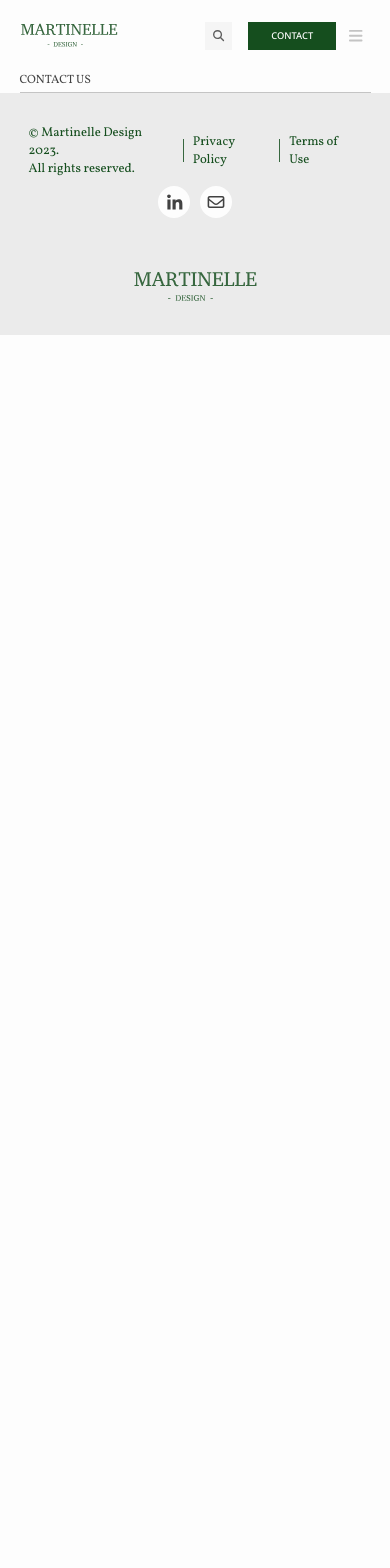
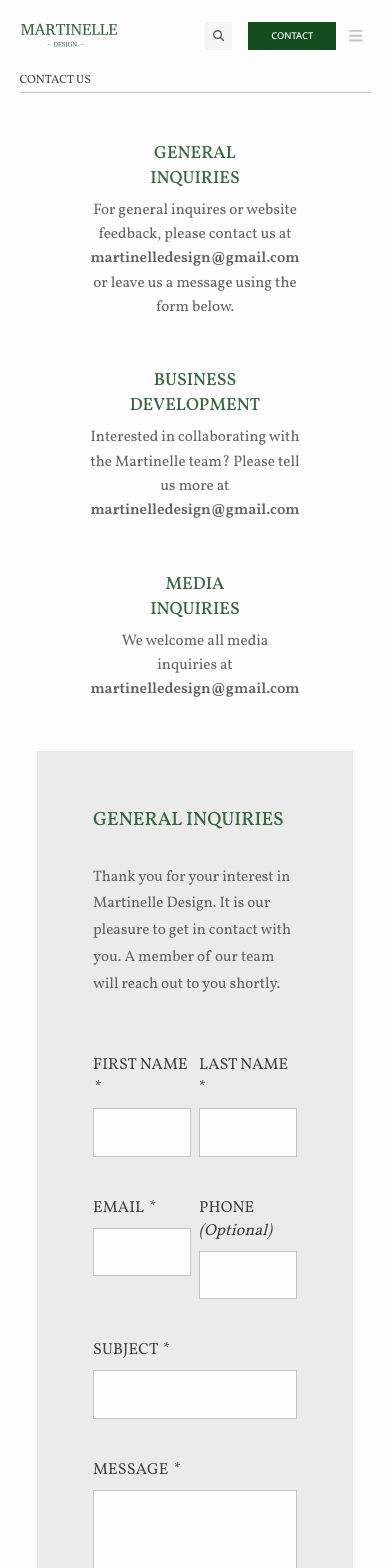
Before and after one commit to Martinelle-Design/Martinelle-Client-App, a React (Create React App) app: page /contact in a window 390 px wide. Shown: the top 1568 px of the page. Before the commit the page ends 844 px from the top, so only its background shows below. Built offline with nearby package versions, Linux system fonts and the light colour scheme.

Commit message:
initial layout of contact page complete. missing validation, and submission logic. also missing responsive breakpoints

```diff
--- a/src/contactPage/ContactPage.tsx
+++ b/src/contactPage/ContactPage.tsx
@@ -1,10 +1,117 @@
 import PageTitle from "../utilities/pageTitle/PageTitle";
-
+import TextField from "@mui/material/TextField";
+import { FormControl, FormLabel } from "@mui/material";
 const namespace = "contact-pg";
+const ContactPageFormInput = ({
+  title,
+  name,
+  required,
+  multiline,
+}: {
+  title: string;
+  name: string;
+  required?: boolean;
+  multiline?: boolean;
+}) => {
+  return (
+    <FormControl defaultValue="" required={required}>
+      <FormLabel className={`${namespace}-form-label`}>
+        {title} {!required && <i>(Optional)</i>}
+      </FormLabel>
+      <TextField
+        className={`${namespace}-form-input`}
+        name={name}
+        required={required}
+        multiline={multiline}
+      ></TextField>
+    </FormControl>
+  );
+};
+const ContactPageTextSection = ({
+  children,
+  headerText,
+}: {
+  headerText: string;
+  children: JSX.Element | string | JSX.Element[] | string[];
+}) => {
+  return (
+    <div className={`${namespace}-text-section`}>
+      <h2>{headerText}</h2>
+      <p>{children}</p>
+    </div>
+  );
+};
 const ContactPage = () => {
+  const onSubmit = (e: React.FormEvent) => {
+    e.preventDefault();
+  };
   return (
     <div className={namespace}>
       <PageTitle text={"Contact Us".toUpperCase()} />
+      <ContactPageTextSection headerText="GENERAL INQUIRIES">
+        <>
+          For general inquires or website feedback, please contact us at{" "}
+          <b>martinelledesign@gmail.com</b> or leave us a message using the form
+          below.
+        </>
+      </ContactPageTextSection>
+      <ContactPageTextSection headerText="BUSINESS DEVELOPMENT">
+        <>
+          Interested in collaborating with the Martinelle team? Please tell us
+          more at <b>martinelledesign@gmail.com</b>
+        </>
+      </ContactPageTextSection>
+      <ContactPageTextSection headerText="MEDIA INQUIRIES">
+        <>
+          We welcome all media inquiries at <b>martinelledesign@gmail.com</b>
+        </>
+      </ContactPageTextSection>
+      <form id={`${namespace}-form`} onSubmit={onSubmit}>
+        <h3>GENERAL INQUIRIES </h3>
+        <p>
+          Thank you for your interest in Martinelle Design. It is our pleasure
+          to get in contact with you. A member of our team will reach out to you
+          shortly.
+        </p>
+        <div className={`${namespace}-form-inner`}>
+          <div className={`${namespace}-form-row`}>
+            <ContactPageFormInput
+              title="FIRST NAME"
+              name="first-name"
+              required
+            />
+            <ContactPageFormInput title="LAST NAME" name="last-name" required />
+          </div>
+          <div className={`${namespace}-form-row`}>
+            <ContactPageFormInput title="EMAIL" name="email" required />
+            <ContactPageFormInput title="PHONE" name="phone-number" />
+          </div>
+          <div
+            style={{
+              display: "flex",
+              flexDirection: "column",
+            }}
+          >
+            <ContactPageFormInput title="SUBJECT" name="subject" required />
+          </div>
+          <div
+            style={{
+              display: "flex",
+              flexDirection: "column",
+            }}
+          >
+            <ContactPageFormInput
+              title="MESSAGE"
+              name="message"
+              required
+              multiline
+            />
+          </div>
+        </div>
+        <button type="submit" className={`${namespace}-form-submit-btn`}>
+          SUBMIT
+        </button>
+      </form>
     </div>
   );
 };
--- a/src/contactPage/_contactPage.scss
+++ b/src/contactPage/_contactPage.scss
@@ -1,4 +1,110 @@
 $namespace: "contact-pg";
-.#{$namespace}{
-    padding: 0 5%;
+.#{$namespace} {
+  padding: 0 5%;
 }
+.#{$namespace}-text-section {
+  display: flex;
+  flex-direction: column;
+  align-items: center;
+  padding: 0 20%;
+  margin: 3rem;
+  h2 {
+    text-align: center;
+    color: $green;
+    font-weight: 500;
+    margin: 0;
+    padding: 0;
+    font-size: 1.1rem;
+    margin-bottom: 0.5rem;
+    font-family: "Vollkorn", "Segoe UI", Tahoma, Geneva, Verdana, sans-serif;
+  }
+  p {
+    font-family: "Vollkorn", "Segoe UI", Tahoma, Geneva, Verdana, sans-serif;
+    margin: 0;
+    padding: 0;
+    line-height: 160%;
+    text-align: center;
+    font-size: 0.95rem;
+    color: $fontColor;
+    font-weight: 400;
+    b {
+      font-weight: 600;
+    }
+  }
+}
+##{$namespace}-form {
+  background-color: $lightest-gray;
+  display: flex;
+  flex-direction: column;
+  align-items: center;
+  padding: 3.5rem;
+  margin: 0 5%;
+  margin-bottom: 4rem;
+  box-sizing: border-box;
+  h3 {
+    width: 100%;
+    margin: 0;
+    padding: 0;
+    color: $green;
+    font-family: "Vollkorn", "Segoe UI", Tahoma, Geneva, Verdana, sans-serif;
+    margin-bottom: 2rem;
+    font-weight: 500;
+    font-size: 1.2rem;
+  }
+  p {
+    font-size: 0.95rem;
+    line-height: 176%;
+    margin: 0;
+    padding: 0;
+    margin-bottom: 3.5rem;
+    color: $fontColor;
+    font-family: "Vollkorn", "Segoe UI", Tahoma, Geneva, Verdana, sans-serif;
+  }
+}
+.#{$namespace}-form-inner {
+  box-sizing: border-box;
+  display: flex;
+  flex-direction: column;
+  width: 100%;
+  & > * {
+    width: 100%;
+    margin-bottom: 2.5rem;
+    &:last-child {
+      margin-bottom: 0;
+    }
+  }
+}
+.#{$namespace}-form-row {
+  & > * {
+    width: 48%;
+    &:first-child {
+      margin-right: 2%;
+    }
+    &:last-child {
+      margin-left: 2%;
+    }
+  }
+}
+.#{$namespace}-form-label {
+  color: $headlineFontColor !important;
+  font-family: "Vollkorn", "Segoe UI", Tahoma, Geneva, Verdana, sans-serif !important;
+  margin-bottom: 0.5em;
+}
+.#{$namespace}-form-input {
+  background-color: $white;
+  & > * {
+    border-radius: 0 !important;
+  }
+  input {
+    padding: 0.8em;
+    font-family: "Noto Sans", "Segoe UI", Tahoma, Geneva, Verdana, sans-serif;
+  }
+  textarea {
+    font-family: "Noto Sans", "Segoe UI", Tahoma, Geneva, Verdana, sans-serif;
+    min-height: 10em;
+  }
+}
+.#{$namespace}-form-submit-btn {
+  @include action-btn-styles($width: 20em, $navbar-height: $navbar-height);
+  margin-top: 3rem;
+}
--- a/src/index.tsx
+++ b/src/index.tsx
@@ -37,7 +37,9 @@ const root = ReactDOM.createRoot(
 );
 root.render(
   <React.StrictMode>
-    <Suspense fallback={<LoadingIcon entireViewPort />}>
+    <Suspense
+      fallback={<LoadingIcon entireViewPort strokeColor="#37673F" />}
+    >
       <RouterProvider router={router} />
     </Suspense>
   </React.StrictMode>
--- a/src/utilities/drawer/Drawer.tsx
+++ b/src/utilities/drawer/Drawer.tsx
@@ -38,17 +38,17 @@ const Drawer = ({
     exiting: { visibility: "visible", opacity: 1 },
     exited: { visibility: "hidden", opacity: 0 },
   };
-  const buttonContainerStyles: React.CSSProperties = {
+  const buttonContainerStyles: { [key: string]: string } = {
     position: "absolute",
-    cursor: "pointer",
     width: "100%",
     height: "100%",
     border: "none",
     top: "0",
     right: "0",
     zIndex: "1",
-    backgroundColor: "rgba(0,0,0,0.5)",
+    background: "rgba(0,0,0,0.5)",
     transition: `opacity ${animationTime}ms cubic- bezier(0.4, 0, 0.2, 1) 0ms`,
+    WebkitTapHighlightColor: "unset",
   };
   const buttonContainerTransitionStyles: {
     [key: string]: React.CSSProperties;
@@ -150,14 +150,14 @@ const Drawer = ({
               position: "relative",
             }}
           >
-            <button
+            <div
               style={{
                 ...buttonContainerStyles,
                 ...buttonContainerTransitionStyles[state],
               }}
               onClick={onClose}
               aria-label="close-drawer"
-            ></button>
+            ></div>
             <div
               ref={setRef}
               style={{
--- a/src/utilities/generalNavbar/_generalNavbar.scss
+++ b/src/utilities/generalNavbar/_generalNavbar.scss
@@ -123,6 +123,7 @@ $namespace: "general-navbar";
       font-family: "Vollkorn", "Segoe UI", Tahoma, Geneva, Verdana, sans-serif;
       box-sizing: border-box;
       min-height: $navbar-height * 0.38;
+      -webkit-tap-highlight-color: "unset",
     }
   }
 }
```
